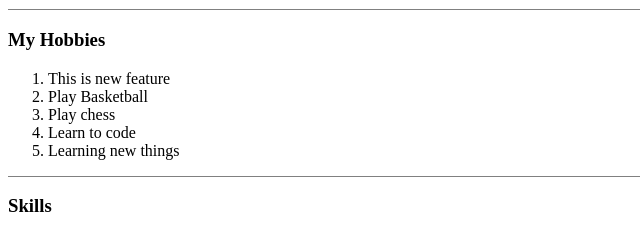
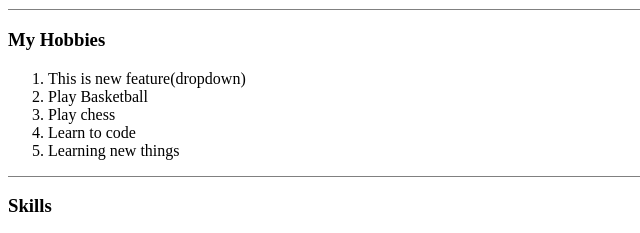
Before and after one commit to chakshuharsh/localrepo, a plain HTML site: page index.html in a window 1280 px wide. Shown: the part 479-712 px from the top of the page, 0-640 px from the left. Drawn offline with Linux system fonts and the light colour scheme.

Commit message:
DROP down is added

```diff
--- a/index.html
+++ b/index.html
@@ -68,7 +68,7 @@
 
     <ol type="1">
         <!--can also use i,1 here instead of a   can also use start = "7" to satrt from custom choice-->
-       <li> This is new feature</li>
+       <li> This is new feature(dropdown)</li>
         <li>
             Play Basketball
         </li>
```
